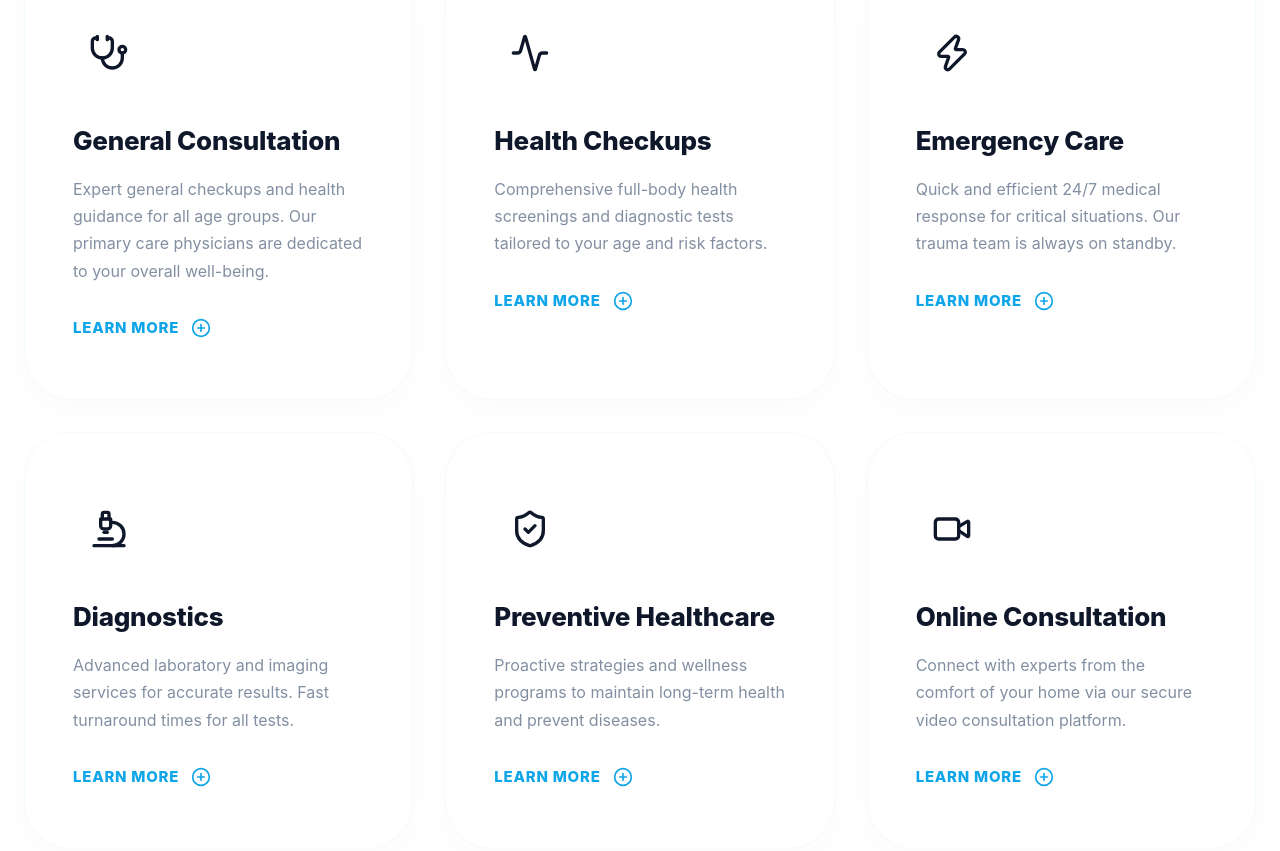
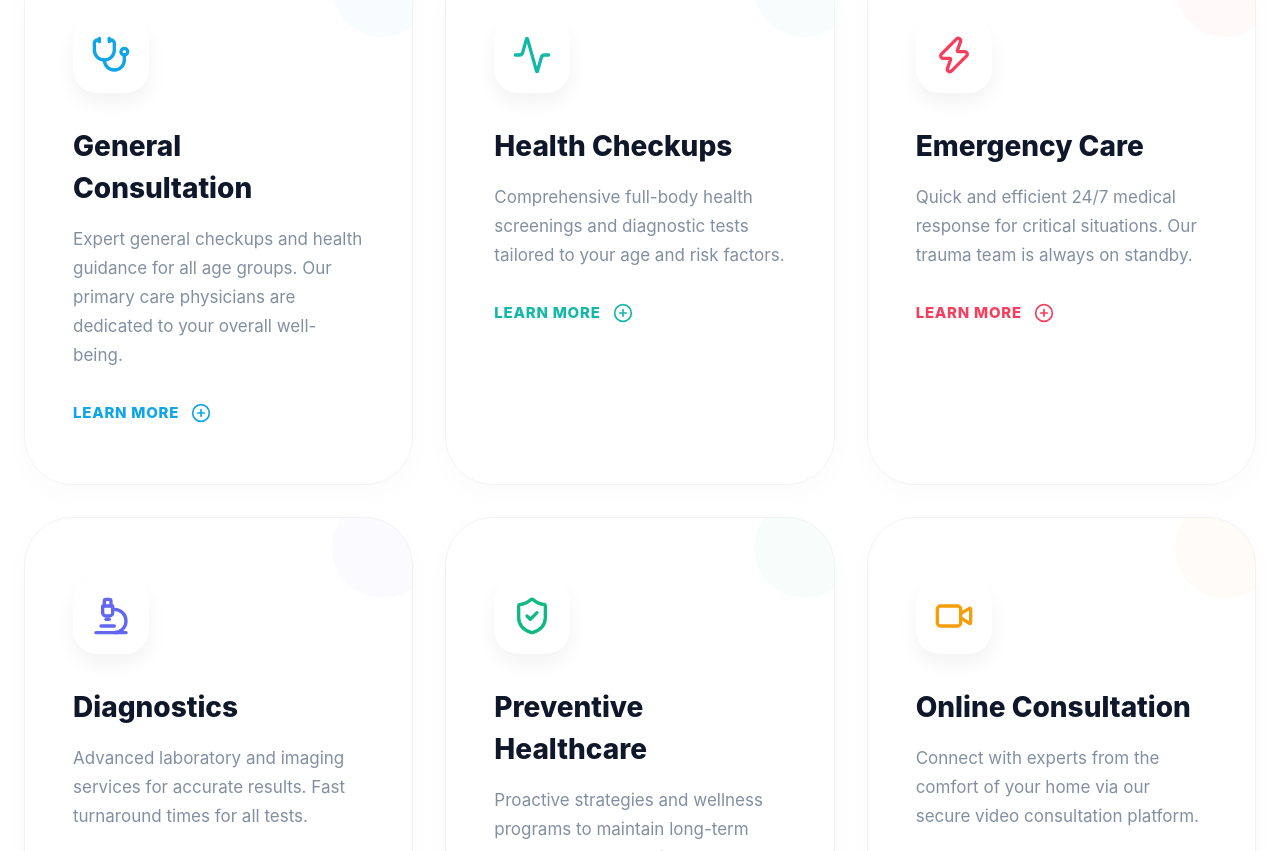
Before and after one commit to Eshbanoliver/doctorwebsite, a React (Vite) app: page /services in a window 1280 px wide. Shown: the part 1189-2040 px from the top of the page. Built offline with nearby package versions, Linux system fonts and the light colour scheme.

Commit message:
updated files

```diff
--- a/src/pages/Services.css
+++ b/src/pages/Services.css
@@ -235,7 +235,7 @@
   background: white;
   padding: 60px 48px;
   border-radius: 48px;
-  border: 1px solid rgba(14, 165, 233, 0.05);
+  border: 1px solid rgba(0,0,0,0.05);
   transition: all 0.6s cubic-bezier(0.16, 1, 0.3, 1);
   cursor: pointer;
   text-align: left;
@@ -244,69 +244,96 @@
   box-shadow: 0 10px 30px rgba(0, 0, 0, 0.02);
 }
 
-.service-explore-card::before {
-  content: '';
-  position: absolute;
-  top: 0;
-  left: 0;
-  width: 100%;
-  height: 100%;
-  background: linear-gradient(135deg, rgba(14, 165, 233, 0.03) 0%, transparent 100%);
-  opacity: 0;
-  transition: opacity 0.5s ease;
+/* Color Themes for Cards */
+.service-explore-card.theme-blue { --card-theme: #0ea5e9; }
+.service-explore-card.theme-teal { --card-theme: #14b8a6; }
+.service-explore-card.theme-rose { --card-theme: #f43f5e; }
+.service-explore-card.theme-indigo { --card-theme: #6366f1; }
+.service-explore-card.theme-emerald { --card-theme: #10b981; }
+.service-explore-card.theme-amber { --card-theme: #f59e0b; }
+
+.service-explore-card {
+  background: linear-gradient(135deg, white 0%, rgba(var(--card-theme), 0.02) 100%);
 }
 
 .service-explore-card:hover {
-  background-color: white !important;
   transform: translateY(-16px);
-  box-shadow: 0 50px 100px -20px rgba(15, 23, 42, 0.08);
-  border-color: rgba(14, 165, 233, 0.2);
+  box-shadow: 0 50px 100px -20px rgba(var(--card-theme), 0.15);
+  border-color: var(--card-theme);
+  background: white;
 }
 
-.service-explore-card:hover::before {
-  opacity: 1;
+.service-explore-card::after {
+  content: '';
+  position: absolute;
+  top: -20px;
+  right: -20px;
+  width: 100px;
+  height: 100px;
+  background: var(--card-theme);
+  border-radius: 50%;
+  opacity: 0.03;
+  transition: all 0.6s ease;
+}
+
+.service-explore-card:hover::after {
+  transform: scale(3);
+  opacity: 0.05;
 }
 
 .service-icon-box {
-  width: 72px;
-  height: 72px;
-  border-radius: 20px;
+  width: 76px;
+  height: 76px;
+  border-radius: 24px;
   display: flex;
   align-items: center;
   justify-content: center;
   margin-bottom: 32px;
-  transition: transform 0.4s ease;
+  background: rgba(255, 255, 255, 1);
+  box-shadow: 0 10px 20px rgba(0,0,0,0.05);
+  color: var(--card-theme);
+  transition: all 0.4s ease;
+  position: relative;
+  z-index: 10;
 }
 
 .service-explore-card:hover .service-icon-box {
-  transform: scale(1.1) rotate(-5deg);
+  background: var(--card-theme);
+  color: white;
+  transform: scale(1.1) rotate(-8deg);
+  box-shadow: 0 15px 30px rgba(var(--card-theme), 0.3);
 }
 
 .service-explore-title {
-  font-size: 1.625rem;
+  font-size: 1.75rem;
   font-weight: 800;
   color: var(--text-main);
   margin-bottom: 16px;
-  letter-spacing: -0.01em;
+  position: relative;
+  z-index: 10;
 }
 
 .service-explore-desc {
   color: var(--text-muted);
-  font-size: 1rem;
+  font-size: 1.063rem;
   line-height: 1.7;
   margin-bottom: 32px;
   opacity: 0.8;
+  position: relative;
+  z-index: 10;
 }
 
 .service-explore-link {
   display: flex;
   align-items: center;
   gap: 12px;
-  color: var(--primary);
+  color: var(--card-theme);
   font-weight: 800;
   font-size: 0.938rem;
   text-transform: uppercase;
   letter-spacing: 0.05em;
+  position: relative;
+  z-index: 10;
 }
 
 .service-explore-link .link-icon {
--- a/src/pages/Services.jsx
+++ b/src/pages/Services.jsx
@@ -34,8 +34,8 @@ const Services = () => {
       title: 'General Consultation',
       desc: 'Expert general checkups and health guidance for all age groups. Our primary care physicians are dedicated to your overall well-being.',
       detailed_desc: 'Our general consultation service provides a comprehensive assessment of your health. From routine physicals to managing chronic conditions, we use a patient-centered approach to ensure you receive the best care. We focus on listening, diagnosing, and creating a personalized health plan for you.',
-      color: 'text-blue-500',
-      bg: 'bg-blue-50',
+      color: 'theme-blue',
+      bg: 'theme-blue',
       benefits: ['Routine Physicals', 'Vaccinations', 'Chronic Disease Management', 'Health Screenings']
     },
     {
@@ -43,8 +43,8 @@ const Services = () => {
       title: 'Health Checkups',
       desc: 'Comprehensive full-body health screenings and diagnostic tests tailored to your age and risk factors.',
       detailed_desc: 'Prevention is better than cure. Our executive health checkups are designed to detect potential health issues before they become serious. We offer packages that include blood tests, imaging, and specialist consultations to give you a complete picture of your health.',
-      color: 'text-teal-500',
-      bg: 'bg-teal-50',
+      color: 'theme-teal',
+      bg: 'theme-teal',
       benefits: ['Executive Health Pakages', 'Age-Specific Screenings', 'Nutritional Counseling', 'Lifestyle Assessment']
     },
     {
@@ -52,8 +52,8 @@ const Services = () => {
       title: 'Emergency Care',
       desc: 'Quick and efficient 24/7 medical response for critical situations. Our trauma team is always on standby.',
       detailed_desc: 'In a medical emergency, every second counts. Our emergency department is equipped with advanced life-support systems and staffed by trauma specialists who can handle everything from cardiac arrests to severe accidents. We prioritize immediate triage and specialized care.',
-      color: 'text-rose-500',
-      bg: 'bg-rose-50',
+      color: 'theme-rose',
+      bg: 'theme-rose',
       benefits: ['24/7 Trauma Service', 'Ambulance Support', 'Critical Care Unit', 'Immediate Triage']
     },
     {
@@ -61,8 +61,8 @@ const Services = () => {
       title: 'Diagnostics',
       desc: 'Advanced laboratory and imaging services for accurate results. Fast turnaround times for all tests.',
       detailed_desc: 'Accurate diagnosis is the foundation of effective treatment. Our diagnostic center features state-of-the-art laboratory equipment and imaging technology (X-ray, Ultrasound, CT Scan). Our pathologists and radiologists work closely to provide rapid and precise results.',
-      color: 'text-indigo-500',
-      bg: 'bg-indigo-50',
+      color: 'theme-indigo',
+      bg: 'theme-indigo',
       benefits: ['Digital X-Ray/Ultrasound', 'Pathology Lab', 'ECG/TMT Testing', 'Biopsy Services']
     },
     {
@@ -70,8 +70,8 @@ const Services = () => {
       title: 'Preventive Healthcare',
       desc: 'Proactive strategies and wellness programs to maintain long-term health and prevent diseases.',
       detailed_desc: 'Our preventive healthcare programs focus on education and early intervention. We help you manage risks like stress, obesity, and inactivity through guided programs. Our goal is to empower you with the knowledge and tools to stay healthy.',
-      color: 'text-emerald-500',
-      bg: 'bg-emerald-50',
+      color: 'theme-emerald',
+      bg: 'theme-emerald',
       benefits: ['Wellness Coaching', 'Immunization Charts', 'Anti-Smoking Programs', 'Heart Health Focus']
     },
     {
@@ -79,8 +79,8 @@ const Services = () => {
       title: 'Online Consultation',
       desc: 'Connect with experts from the comfort of your home via our secure video consultation platform.',
       detailed_desc: 'Get expert medical advice without leaving your home. Our secure tele-health platform allows you to upload reports, chat with doctors, and receive digital prescriptions. Ideal for follow-ups, minor ailments, and mental health counseling.',
-      color: 'text-amber-500',
-      bg: 'bg-amber-50',
+      color: 'theme-amber',
+      bg: 'theme-amber',
       benefits: ['Secure Video Link', 'Digital Prescriptions', 'Record Management', 'Time-Saving']
     }
   ];
@@ -189,8 +189,8 @@ const Services = () => {
                 onClick={() => setSelectedService(service)}
                 className={`service-explore-card ${service.bg} group`}
               >
-                <div className={`service-icon-box ${service.bg}`}>
-                  <service.icon size={40} className={service.color} />
+                <div className="service-icon-box">
+                  <service.icon size={40} />
                 </div>
                 <h3 className="service-explore-title">{service.title}</h3>
                 <p className="service-explore-desc">
```
